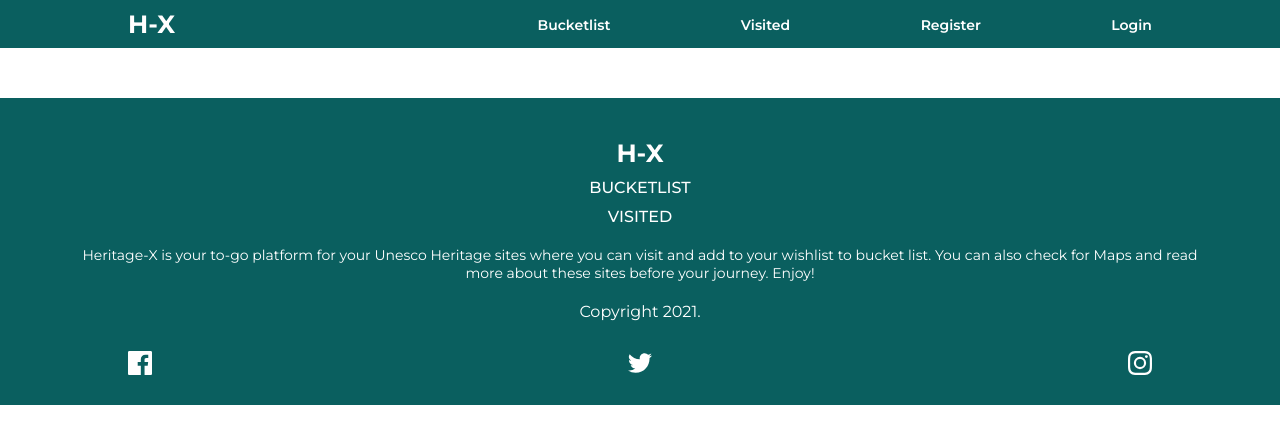
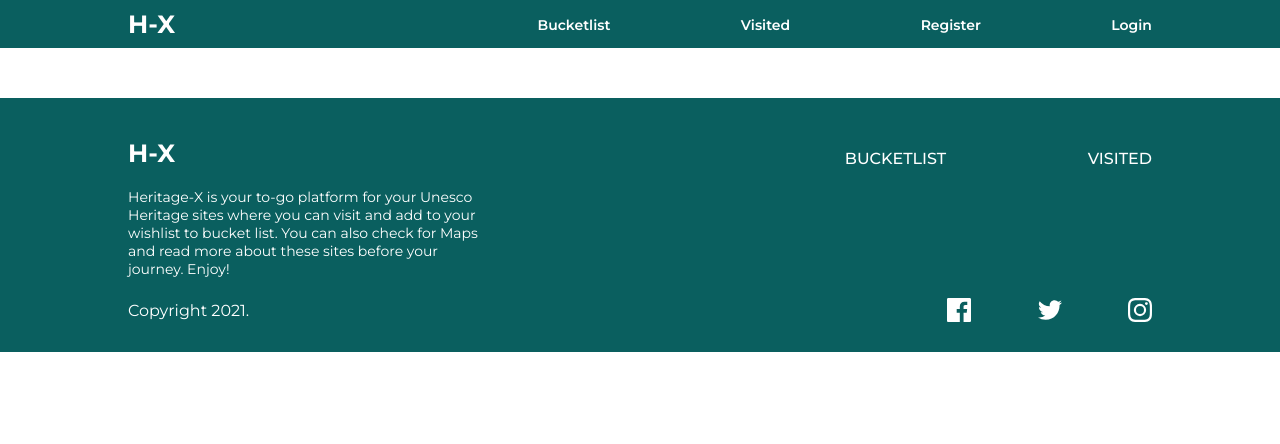
Before and after one commit to deeola/heritage-X, a React (Create React App) app: page /1 in a window 1280 px wide. Shown: the top 444 px of the page. Built offline with nearby package versions, Linux system fonts and the light colour scheme.

Commit message:
Site desktop responsive

```diff
--- a/src/components/home/Africa.js
+++ b/src/components/home/Africa.js
@@ -76,8 +76,7 @@ function Africa() {
                         id: `section-${index + 1 }`,
                         trigger:el,
                         start:'top center+=100',
-                        toggleActions:'play none',
-                        markers:true
+                        toggleActions:'play none'
                     }
 
                 })
--- a/src/components/home/ArabStates.js
+++ b/src/components/home/ArabStates.js
@@ -50,8 +50,7 @@ function ArabStates() {
                         id: `section-${index + 1 }`,
                         trigger:el,
                         start:'top center+=100',
-                        toggleActions:'play none',
-                        markers:true
+                        toggleActions:'play none'
                     }
 
                 })
--- a/src/components/home/Asia.js
+++ b/src/components/home/Asia.js
@@ -12,7 +12,7 @@ function Asia() {
     const HeritageContext = useContext(heritageContext);
     const {Asia, getAsia, storeTaskInLocalStorages, storeTaskInLocalStoragesVisited} = HeritageContext
 
-    let refs = useRef(null)
+
     let revealRefs = useRef([]);
     revealRefs.current = [];
 
@@ -44,8 +44,7 @@ function Asia() {
                         id: `section-${index + 1 }`,
                         trigger:el,
                         start:'top center+=100',
-                        toggleActions:'play none',
-                        markers:true
+                        toggleActions:'play none'
                     }
 
                 })
--- a/src/components/home/Europe.js
+++ b/src/components/home/Europe.js
@@ -5,7 +5,7 @@ import {Link} from 'react-router-dom';
 import {gsap} from 'gsap';
 import { ScrollTrigger } from "gsap/ScrollTrigger";
 
-gsap.registerPlugin(ScrollTrigger)
+gsap.registerPlugin(ScrollTrigger);
 
 function Europe() {
     const HeritageContext = useContext(heritageContext);
@@ -43,8 +43,7 @@ function Europe() {
                         id: `section-${index + 1 }`,
                         trigger:el,
                         start:'top center+=100',
-                        toggleActions:'play none',
-                        markers:true
+                        toggleActions:'play none'
                     }
 
                 })
--- a/src/components/home/Latin.js
+++ b/src/components/home/Latin.js
@@ -13,8 +13,6 @@ function Latin() {
     const {Latin, getLatin, storeTaskInLocalStorages, storeTaskInLocalStoragesVisited} = HeritageContext;
 
     //ANIMATION
-
-    let refs = useRef(null)
     let revealRefs = useRef([]);
     revealRefs.current = [];
 
@@ -46,8 +44,7 @@ function Latin() {
                         id: `section-${index + 1 }`,
                         trigger:el,
                         start:'top center+=100',
-                        toggleActions:'play none',
-                        markers:true
+                        toggleActions:'play none'
                     }
 
                 })
--- a/src/components/home/Site.js
+++ b/src/components/home/Site.js
@@ -111,6 +111,7 @@ function Site({ match }) {
                 return (
 
                     <div className='siteDetailsContainer' key={uuid()}>
+                        <div className='site-upper-div'>
                         <div className='first-details-container'>
                             <h3 className='siteName'>{item.name}</h3>
                             <div className='site-country-region'>
@@ -186,6 +187,12 @@ function Site({ match }) {
 
 
                         </div>
+
+
+
+                        </div>
+
+
                         <div className="mapContainerDiv">
                             <WrappedMap
                                 googleMapURL={`https://maps.googleapis.com/maps/api/js?v=3.exp&libraries=geometry,drawing,places&key=${`AIzaSyDe3n2kCyxwMV82eyQtemz11qqMDrhsfto`}`}
--- a/src/components/shared/Footer.js
+++ b/src/components/shared/Footer.js
@@ -7,7 +7,8 @@ import instagram from '../../assets/icons/icon-instagram.svg';
 function Footer() {
     return (
         <footer>
-           <FooterNav />
+            <div className='footer-container'>
+            <FooterNav />
            <div className="footerSecondDiv">
                 <p className="footerSecondText">
                 Heritage-X is your to-go platform for your Unesco Heritage sites
@@ -31,6 +32,9 @@ function Footer() {
 
             </div>
 
+            </div>
+
+
         </footer>
     )
 }
--- a/src/css/style.css
+++ b/src/css/style.css
@@ -858,4 +858,75 @@ footer .icons {
     width: 100%;
     height: 300px !important;
   }
+  footer .footer-container {
+    width: 80%;
+    margin: auto;
+  }
+  footer .footer-container nav {
+    flex-direction: row;
+    padding: unset;
+  }
+  footer .footer-container nav .logo {
+    margin: unset;
+  }
+  footer .footer-container nav ul {
+    flex-direction: row;
+    width: 30%;
+  }
+  footer .footer-container .footerSecondDiv {
+    width: 40%;
+    text-align: left;
+    padding: unset;
+  }
+  footer .footer-container .footerSecondDiv .footerSecondText {
+    margin: unset;
+  }
+  footer .footer-container .copyIcon {
+    flex-direction: row;
+    align-items: center;
+    justify-content: space-between;
+  }
+  footer .footer-container .copyIcon .icons {
+    margin: unset;
+    width: 20%;
+  }
+  .siteDetailsContainer {
+    margin-top: 100px !important;
+  }
+  .siteDetailsContainer .site-upper-div {
+    display: flex;
+    justify-content: space-between;
+    margin-bottom: 50px;
+  }
+  .siteDetailsContainer .first-details-container {
+    width: 60%;
+  }
+  .siteDetailsContainer .second-details-div {
+    width: 35%;
+    align-items: right;
+    justify-content: space-between !important;
+  }
+  .siteDetailsContainer .second-details-div .subCategory {
+    width: 100%;
+    text-align: right;
+    margin-top: unset !important;
+  }
+  .siteDetailsContainer .second-details-div .subCategory .sub-sub-category {
+    justify-content: flex-end !important;
+    width: 100%;
+  }
+  .siteDetailsContainer .second-details-div .subCategory .details-text {
+    text-align: right !important;
+    width: 100%;
+  }
+  .siteDetailsContainer .second-details-div .Save-container {
+    width: 100%;
+    display: flex;
+    justify-content: space-between;
+  }
+  .siteDetailsContainer .second-details-div .Save-container .bucketlist,
+  .siteDetailsContainer .second-details-div .Save-container .visited {
+    width: 45% !important;
+    cursor: pointer;
+  }
 }
--- a/src/sass/_desktopQuery.scss
+++ b/src/sass/_desktopQuery.scss
@@ -89,6 +89,120 @@
 
     }
 
+    footer{
+
+
+        .footer-container{
+            width: 80%;
+            margin: auto;
+
+            nav{
+                flex-direction: row;
+                padding: unset;
+
+                .logo{
+                    margin: unset;
+                }
+                ul{
+                    flex-direction: row;
+                    width: 30%;
+                }
+            }
+            .footerSecondDiv{
+                width: 40%;
+                text-align: left;
+                padding: unset;
+
+                .footerSecondText{
+                    margin: unset;
+                }
+            }
+
+            .copyIcon{
+
+                flex-direction: row;
+                align-items: center;
+                justify-content: space-between;
+
+                .icons{
+                    margin: unset;
+                    width: 20%;
+
+                }
+            }
+        }
+
+
+
+    }
+
+    //SITES
+
+    .siteDetailsContainer{
+        // display: grid;
+        // grid-template-columns: repeat(5, 1fr);
+        // grid-template-rows: repeat(2, 1fr);
+        // background-color: violet;
+        margin-top: 100px !important;
+
+        .site-upper-div{
+            display: flex;
+            justify-content: space-between;
+            margin-bottom: 50px;
+        }
+
+        .first-details-container{
+            width: 60%;
+
+
+        }
+
+        .second-details-div{
+            width: 35%;
+            align-items: right;
+            justify-content: space-between !important;
+
+            .subCategory{
+
+                width: 100%;
+                text-align: right;
+                margin-top: unset !important;
+                .sub-sub-category{
+
+                    justify-content: flex-end !important;
+                    width: 100%;
+
+
+
+
+
+
+                }
+
+                .details-text{
+
+                    text-align: right !important;
+                    width: 100%;
+                }
+
+            }
+
+            .Save-container{
+                width: 100%;
+                display: flex;
+                justify-content: space-between;
+
+                .bucketlist,
+                .visited{
+                    width: 45% !important;
+                    cursor: pointer;
+                }
+            }
+
+        }
+
+    }
+
 
 
 
```
Also changed, not shown: src/components/home/Header.js (+11 -31 lines), src/components/shared/Navbar.js (+24 -6 lines).
